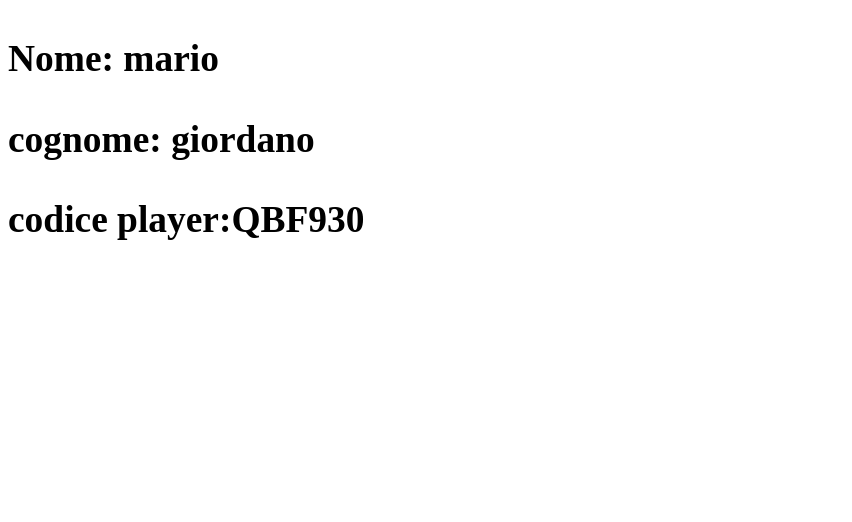
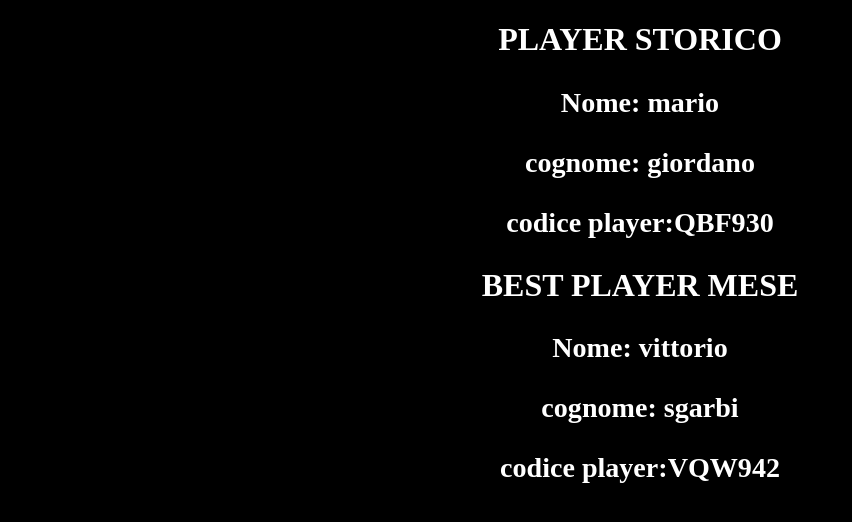
Before and after one commit to gabriele-annese/js-jsnacks-blocco-3, a plain HTML site: page index.html in a window 1280 px wide. Shown: the whole page, without its empty margins (0-852 px from the left). Drawn offline with Linux system fonts and the light colour scheme.

Commit message:
add  1 es

```diff
--- a/index.html
+++ b/index.html
@@ -4,10 +4,18 @@
     <meta charset="UTF-8">
     <meta http-equiv="X-UA-Compatible" content="IE=edge">
     <meta name="viewport" content="width=device-width, initial-scale=1.0">
+    <link rel="stylesheet" href="./main.css" class="">
     <title>Document</title>
 </head>
 <body>
-    <h1 class="player"></h1>
+    <div class="container">
+        <h1>PLAYER STORICO</h1>
+        <h2 class="player"></h2>
+    </div>
+    <div class="container">
+        <h1>BEST PLAYER MESE</h1>
+        <h2 class="topPlayer"></h2>
+    </div>
     <script src="./script.js"></script>
 </body>
 </html>
--- /dev/null
+++ b/main.css
@@ -0,0 +1,9 @@
+body{
+    background-color: black;
+    color: #fff;
+}
+
+.container{
+    margin: 50 auto;
+    text-align: center;
+}
--- a/script.js
+++ b/script.js
@@ -140,8 +140,15 @@ playersMedia = players.map( (element) =>{
     let verificaSucessi = element.successi = parseInt(element.successi);
     if (( verificaMedia > 35) && (verificaSucessi > 80)) {
         playersTop.push(element)
+        const topPlayer= document.querySelector('.topPlayer')
+        topPlayer.innerHTML+= `
+            <div>
+                <h3>Nome: ${element.nome}</h3>
+                <h3> cognome: ${element.cognome}</h3>
+                <h3>codice player:${element.codice}</h3>
+            </div>`
     }
-    return playersTop
+    return
 })
 console.log(playersTop)
 // ************************FUNZIONI*******************//
```
